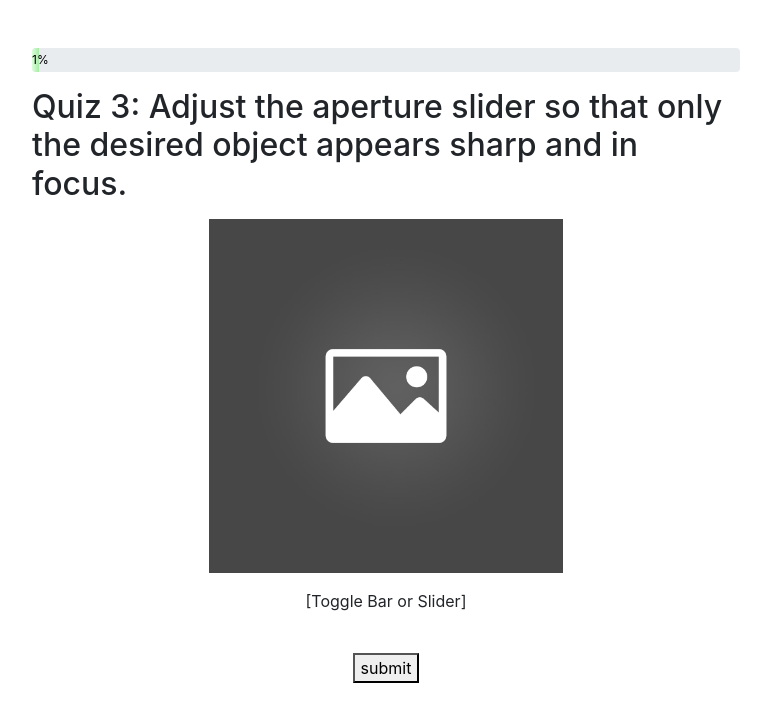
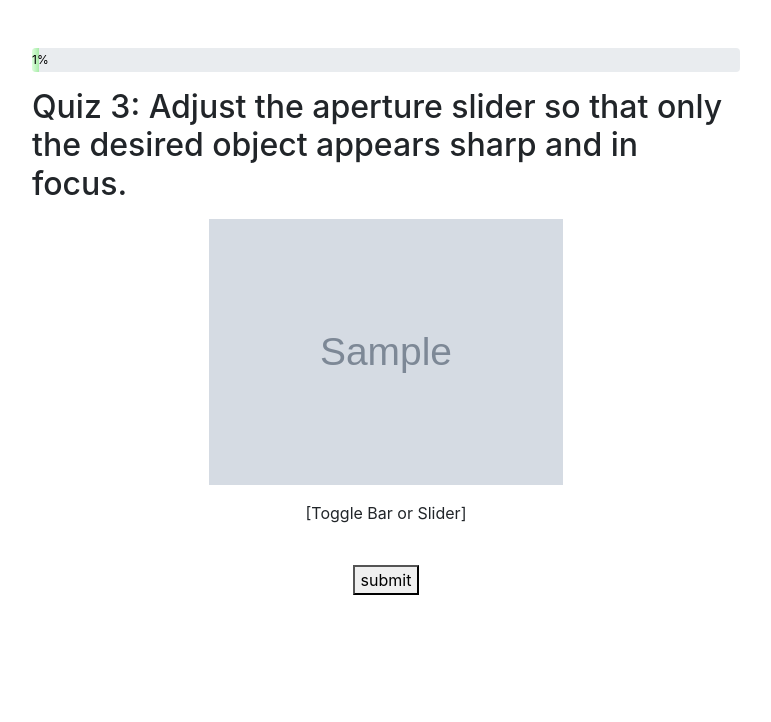
Before and after one commit to popi-x/UI-final-project, a Flask app: template Templates/quiz_3.html in a window 1280 px wide. Shown: the part 56-778 px from the top of the page, without its empty margins (254-1025 px from the left). Run offline with Flask 3, Linux system fonts and the light colour scheme; the template is opened without the code that fills it: most values are stand-ins (such as "Sample title", 1, 10 or a date in 2020); grey boxes marked "Sample" are stand-in pictures; some libraries are stand-ins or nearby versions.

Commit message:
Update quiz_3.html for images

```diff
--- a/Templates/quiz_3.html
+++ b/Templates/quiz_3.html
@@ -7,7 +7,11 @@
   <!-- Image row -->
   <div class="row text-center mb-3">
       <div class="col">
-        <img src="{{ url_for('static', filename='images/placeholder.jpg') }}" class="w-50" alt="placeholder">
+        {% if image_files %}
+          <img src="{{ url_for('static', filename='images/' ~ image_files[0]) }}" class="w-50" alt="{{ image_files[0] }}">
+        {% else %}
+          <p><em>No image available</em></p>
+        {% endif %}
       </div>
   </div>
 
```
